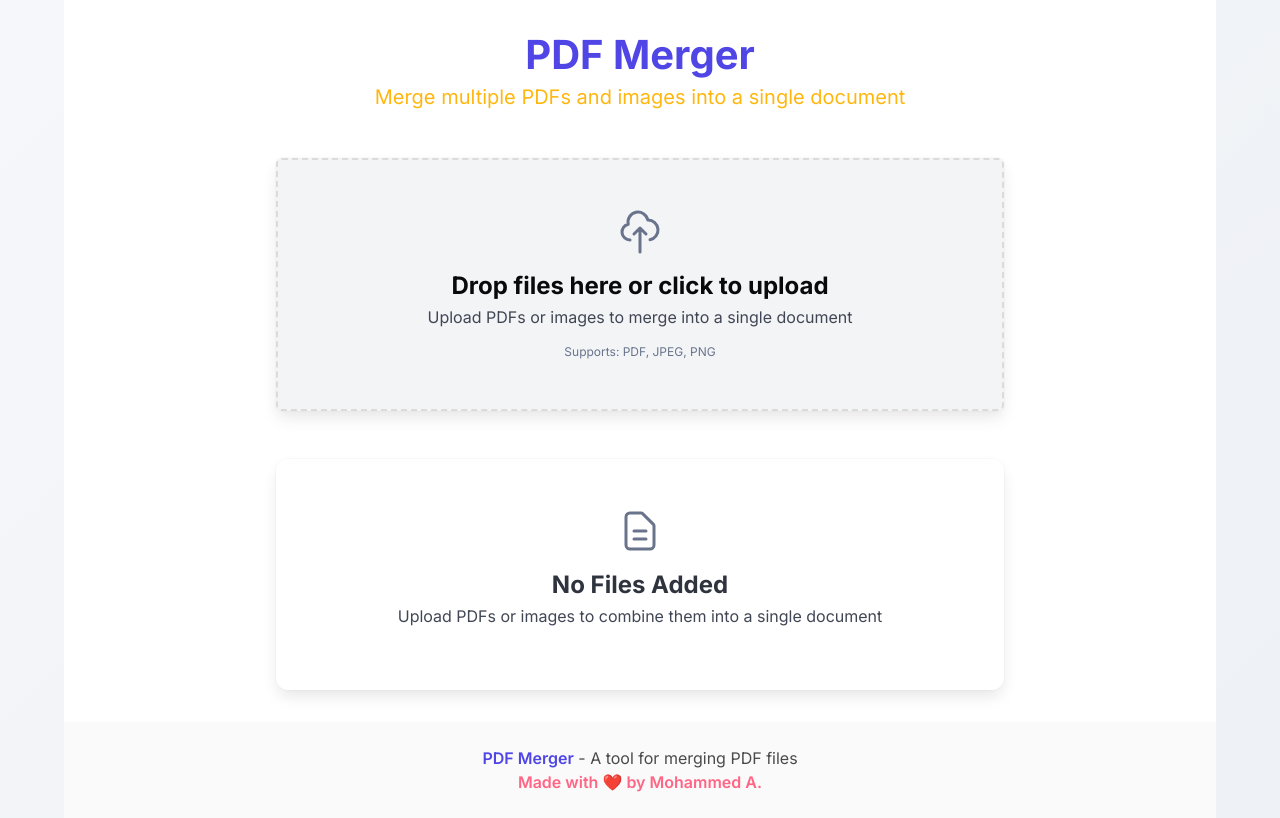
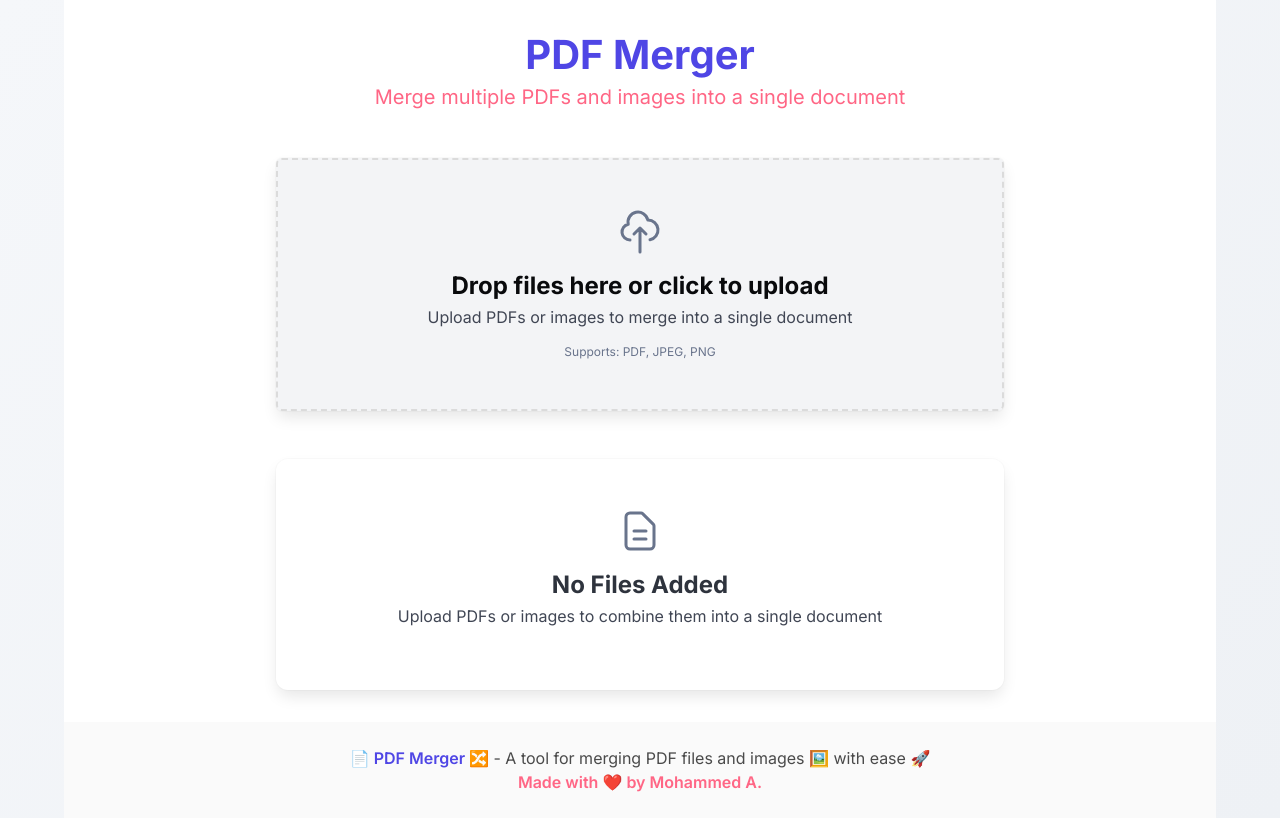
Before and after one commit to mohammed-a-hamdy/PDFMerger, a React (Vite) app in the folder PDF-Merger/: page / in a window 1280 px wide. Built offline with nearby package versions, Linux system fonts and the light colour scheme.

Commit message:
smallish update

```diff
--- a/PDF-Merger/src/App.jsx
+++ b/PDF-Merger/src/App.jsx
@@ -239,7 +239,9 @@ function App() {
           <div className="column is-10-tablet is-8-desktop">
             <div className="has-text-centered mb-6">
               <h1 className="title is-2 mb-2 has-text-primary">PDF Merger</h1>
-              <p className="subtitle is-5 has-text-warning">Merge multiple PDFs and images into a single document</p>
+              <p className={`subtitle is-5 has-text-${['warning', 'primary', 'danger', 'info', 'success'][Math.floor((Date.now() / 1000) % 5)]}`}>
+                Merge multiple PDFs and images into a single document
+              </p>
             </div>
 
             {/* File Upload Area */}
@@ -336,7 +338,7 @@ function App() {
       <footer className="footer">
         <div className="content has-text-centered">
           <p>
-            <strong className="has-text-primary">PDF Merger</strong> - A tool for merging PDF files
+            <strong className="has-text-primary">📄 PDF Merger 🔀</strong> - A tool for merging PDF files and images 🖼️ with ease 🚀
             <br />
             <strong className="has-text-danger">Made with ❤️ by Mohammed A.</strong>
           </p>
```
Also changed, not shown: 1 other file (tests, documents, lock files or other folders).
